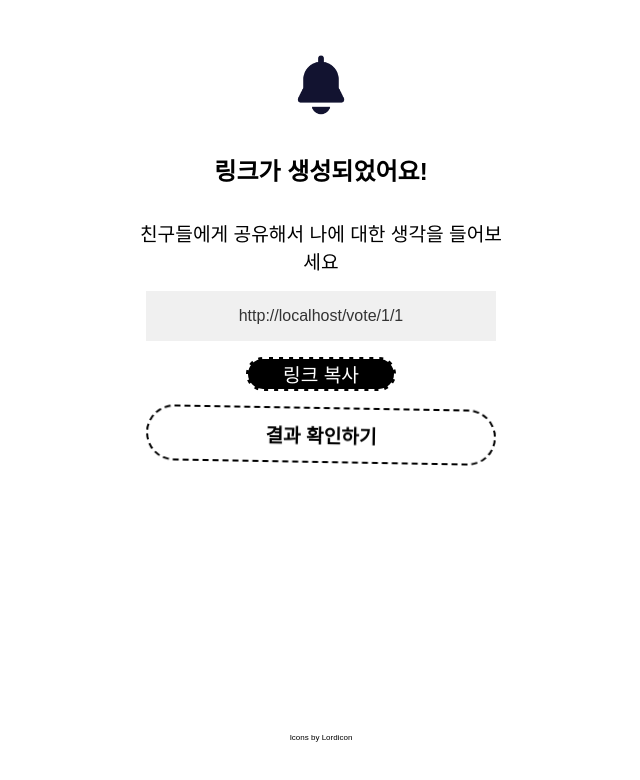
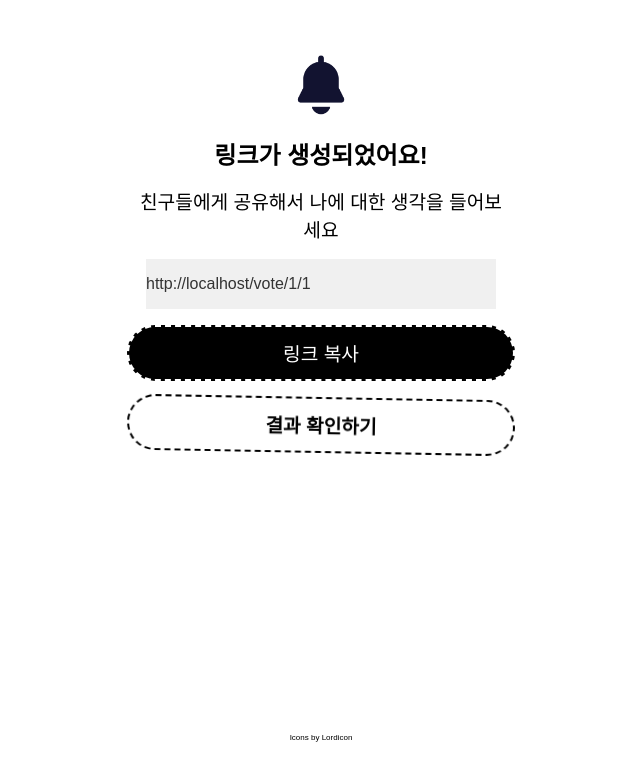
Before and after one commit to gimgyuwon/me-vs-me, a React (Vite) app in the folder fe/: page /link/1/1 in a window 1280 px wide. Shown: the top 780 px of the page, without its empty margins (319-959 px from the left). Built offline with nearby package versions, Linux system fonts and the light colour scheme; no server answers; a web font is replaced by a local one.

Commit message:
feat: Modify common style

```diff
--- a/fe/src/pages/Result/Result.tsx
+++ b/fe/src/pages/Result/Result.tsx
@@ -124,7 +124,7 @@ const Result = () => {
           <StyledText>내 친구 사대천왕</StyledText>
           {gender === 'male' ? (
             <StyledImage
-              src={`/images/result_female/${good}.svg`}
+              src={`/images/result_male/${good}.svg`}
               $maxWidth="200px"
             />
           ) : (
--- a/fe/src/pages/Vote/Vote.tsx
+++ b/fe/src/pages/Vote/Vote.tsx
@@ -66,6 +66,8 @@ const Vote = () => {
             <StyledButton
               $bgColor="#fff"
               $textColor="#000"
+              $width="180px"
+              $borderRadius="10px"
               onClick={() => handleOptionClick(idx, 'a')}
               selected={selectedOptions[idx] === 'a'}
             >
@@ -78,6 +80,8 @@ const Vote = () => {
             <StyledButton
               $bgColor="#fff"
               $textColor="#000"
+              $width="180px"
+              $borderRadius="10px"
               onClick={() => handleOptionClick(idx, 'b')}
               selected={selectedOptions[idx] === 'b'}
             >
--- a/fe/src/styles/common.style.ts
+++ b/fe/src/styles/common.style.ts
@@ -3,7 +3,7 @@ import styled, { keyframes, css } from 'styled-components';
 export const StyledCenterTitle = styled.h1`
   font-size: 1.5rem;
   text-align: center;
-  margin: 2rem 0;
+  margin: 1rem 0;
 `;
 
 interface TextProps {
@@ -124,7 +124,8 @@ export const StyledLinkBox = styled.p`
   font-size: 1rem;
   width: 350px;
   height: 50px;
-  text-align: center;
+  text-align: start;
+  white-space: nowrap;
   align-content: center;
   margin: 1rem auto;
   padding: 0rem;
@@ -137,7 +138,8 @@ export const StyledLinkBox = styled.p`
 interface buttonProps {
   $bgColor?: string;
   $textColor?: string;
-  $maxWidth?: string;
+  $width?: string;
+  $borderRadius?: string;
   selected?: boolean;
 }
 const wobble = keyframes`
@@ -148,10 +150,14 @@ const wobble = keyframes`
 
 export const StyledButton = styled.button<buttonProps>`
   width: 100%;
-  max-width: ${({ $maxWidth }) => $maxWidth || '100%'};
-  width: 150px;
+  width: ${({ $width }) => $width || '100%'};
+  min-width: 150px;
+  min-height: 50px;
   height: auto;
+
+  padding: 0.75rem;
   margin: 1rem auto;
+
   background-color: ${({ $bgColor }) => $bgColor || '#fff'};
   color: ${({ $textColor }) => $textColor || '#000'};
   font-size: 1.2rem;
@@ -160,7 +166,7 @@ export const StyledButton = styled.button<buttonProps>`
   justify-content: center;
   align-items: center;
   text-align: center;
-  border-radius: 19px;
+  border-radius: ${({ $borderRadius }) => $borderRadius || '999px'};
   border: ${({ $textColor, selected }) =>
     selected
       ? `3px solid ${$textColor || '#000'}`
@@ -180,9 +186,12 @@ export const StyledButton = styled.button<buttonProps>`
 
 export const StyledWobbleButton = styled.button<buttonProps>`
   position: relative;
-  padding: 0.75rem 1.5rem;
-  margin: 1rem auto;
-  width: 350px;
+  padding: 0.75rem;
+  margin: 1rem 0rem;
+
+  width: ${({ $width }) => $width || '100%'};
+  min-width: 150px;
+  min-height: 50px;
 
   background-color: ${({ $bgColor }) => $bgColor || '#fff'};
   color: ${({ $textColor }) => $textColor || '#000'};
@@ -195,7 +204,7 @@ export const StyledWobbleButton = styled.button<buttonProps>`
   font-weight: bold;
 
   border: 2px dashed ${({ $textColor }) => $textColor || '#000'};
-  border-radius: 999px;
+  border-radius: ${({ $borderRadius }) => $borderRadius || '999px'};
 
   animation: ${wobble} 1s infinite;
   transition: background-color 0.3s ease;
```
